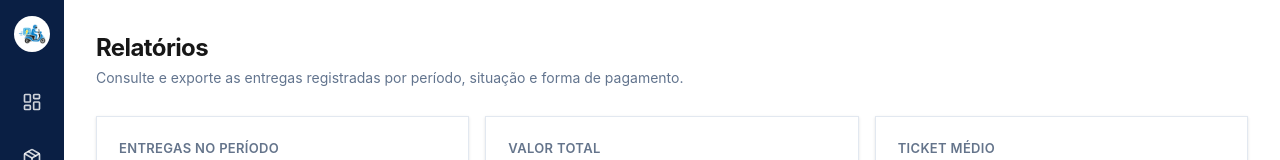
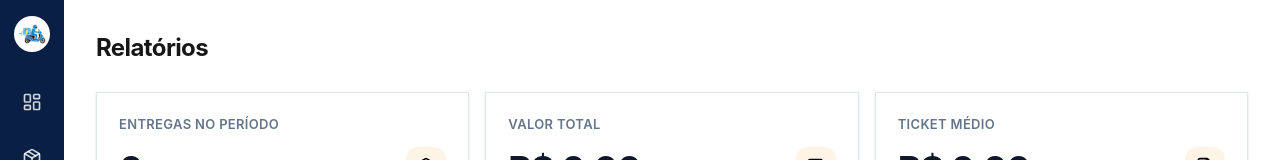
Before and after one commit to hicksonmartinsmenezes-jpg/Canhoto---Digital, a Next.js app in the folder frontend/: page /relatorios in a window 1280 px wide. Shown: the top 160 px of the page. Built offline with nearby package versions, Linux system fonts and the light colour scheme; no server answers; the database is empty.

Commit message:
style: remover descrição auxiliar dos relatórios

```diff
--- a/frontend/src/app/relatorios/page.tsx
+++ b/frontend/src/app/relatorios/page.tsx
@@ -65,9 +65,6 @@ export default async function RelatoriosPage({ searchParams }: RelatoriosPagePro
     <div>
       <div className="mb-7">
         <h1 className="text-2xl font-bold tracking-tight">Relatórios</h1>
-        <p className="mt-1 text-sm text-slate-500">
-          Consulte e exporte as entregas registradas por período, situação e forma de pagamento.
-        </p>
       </div>
 
       <div className="mb-6 grid grid-cols-1 gap-4 sm:grid-cols-3">
```
